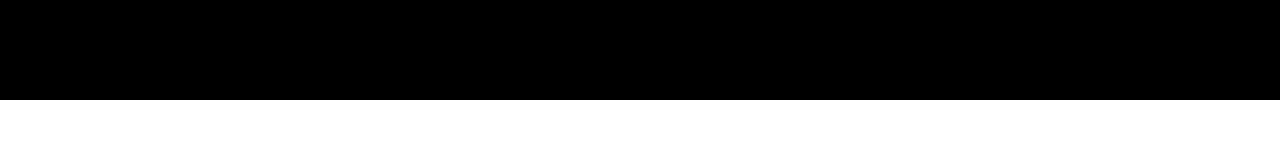
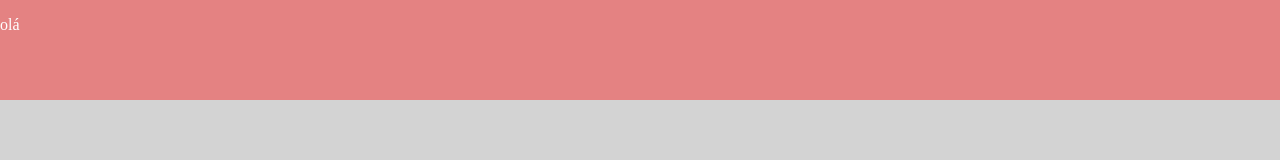
Before and after one commit to Gustavodeoliveiraa/teste, a plain HTML site: page index.html in a window 1280 px wide. Shown: the top 160 px of the page. Drawn offline with Linux system fonts and the light colour scheme.

Commit message:
first commit

```diff
--- a/style.css
+++ b/style.css
@@ -1,13 +1,15 @@
 body{
     margin: 0;
     height: 20000px;
+    background-color: lightgray;
 }
 
 .header{
     width: 100%;
     height: 100px;
-    background-color: black;
+    background-color: rgba(255, 0, 0, 0.384);
     position: fixed;
     top: 0;
+    color: white;
     left: 0;
 }
```
